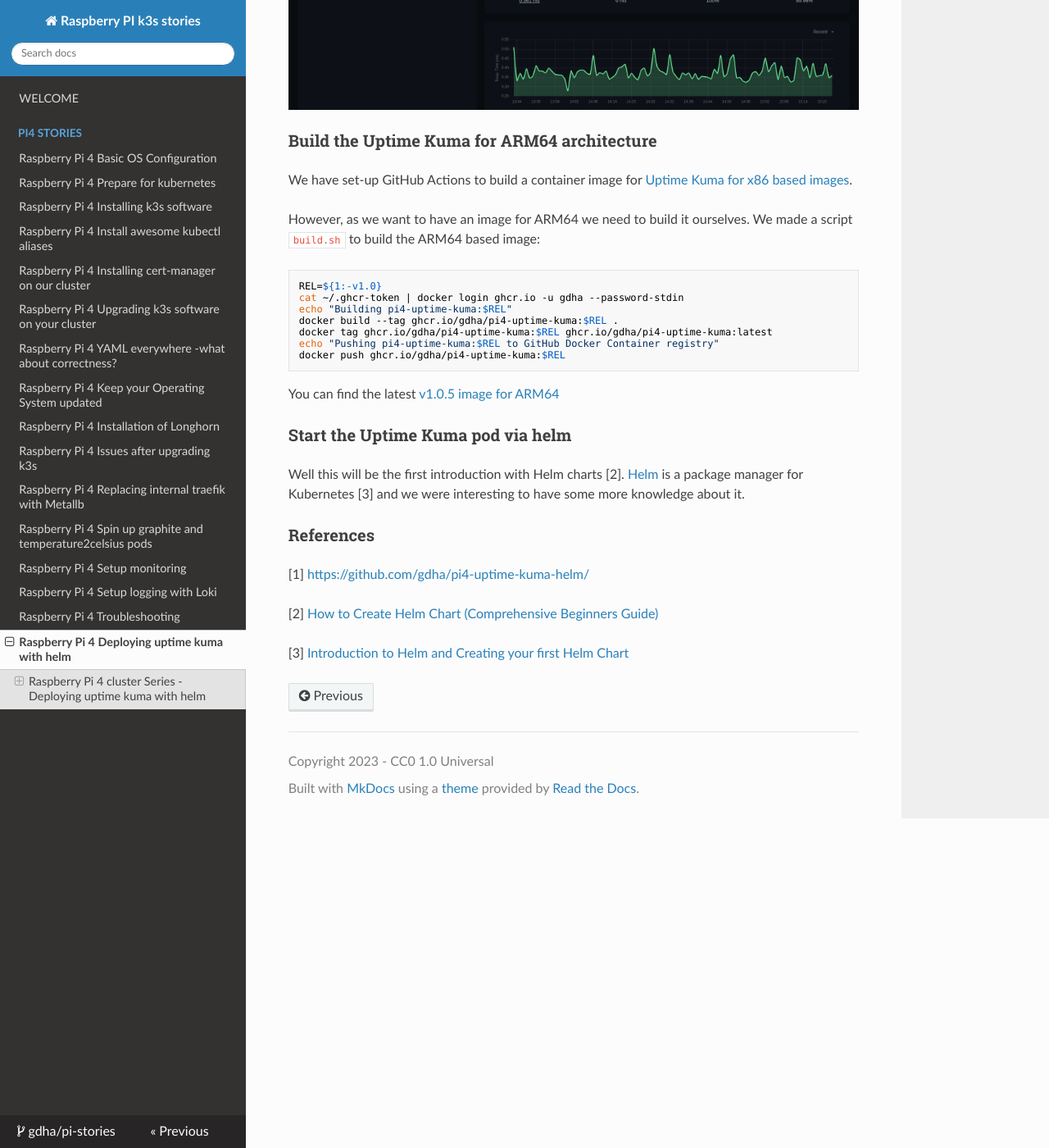
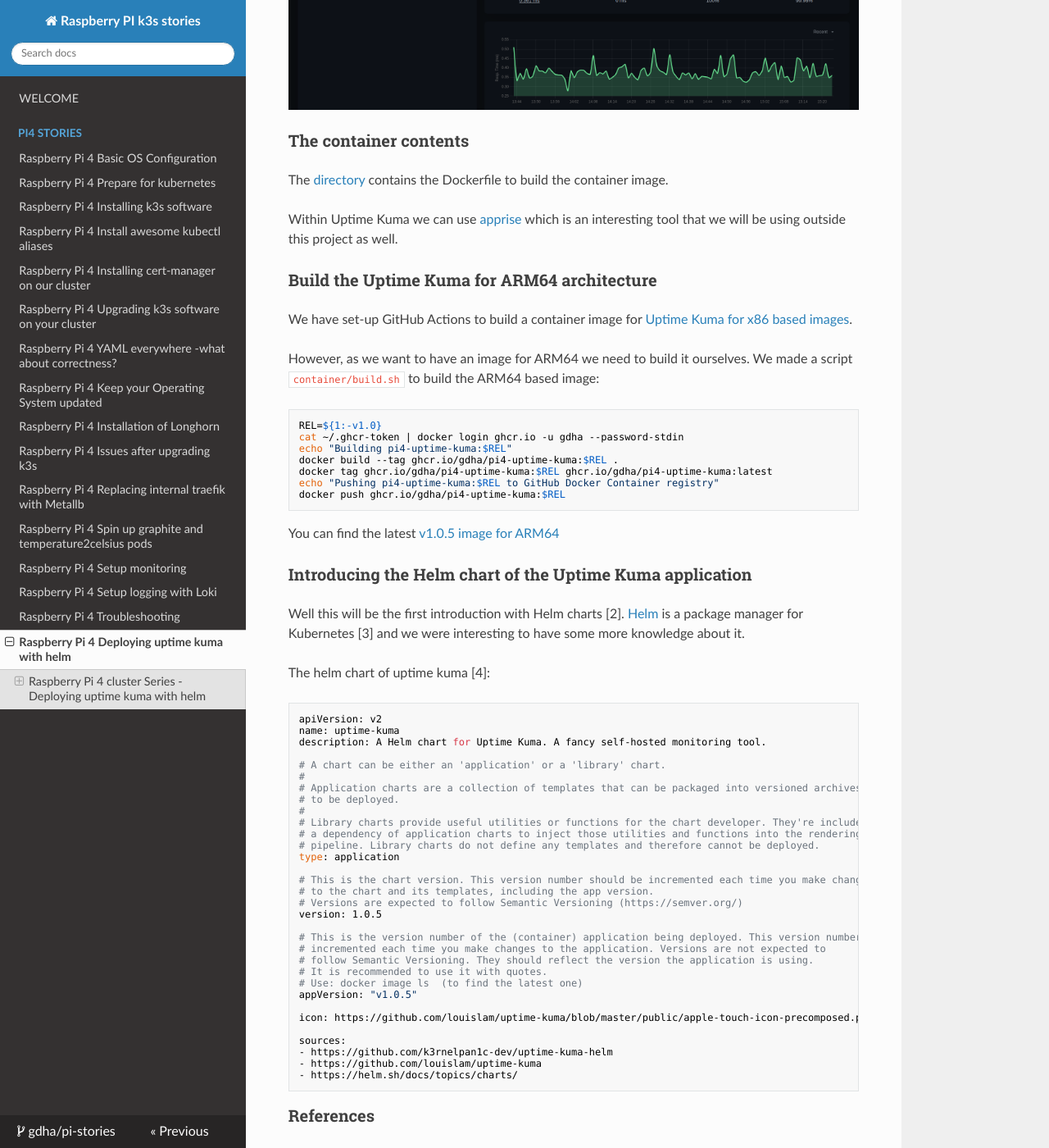
Before and after one commit to gdha/pi-stories, an MkDocs documentation site: the page built from docs/pi-stories16.md, in a window 1280 px wide and 1400 px high, scrolled down 654 px. Shown: the whole window at 82% size. Built offline with MkDocs 1.6.1, drawn with Linux system fonts in a browser that asks for light colours; nearby versions of some CDN libraries; some of the changed text lies outside the part shown.

Commit message:
update uptime kuma story (WiP)

````diff
--- a/docs/pi-stories16.md
+++ b/docs/pi-stories16.md
@@ -10,11 +10,17 @@
 
 ![](img/uptime-kuma-nas.png)
 
+### The container contents
+
+The [directory](https://github.com/gdha/pi4-uptime-kuma-helm/tree/main/container) contains the Dockerfile to build the container image.
+
+Within Uptime Kuma we can use [apprise](https://github.com/caronc/apprise) which is an interesting tool that we will be using outside this project as well.
+
 ### Build the Uptime Kuma for ARM64 architecture
 
 We have set-up GitHub Actions to build a container image for [Uptime Kuma for x86 based images](https://github.com/gdha/pi4-uptime-kuma-helm/pkgs/container/uptime-kuma).
 
-However, as we want to have an image for ARM64 we need to build it ourselves. We made a script `build.sh` to build the ARM64 based image:
+However, as we want to have an image for ARM64 we need to build it ourselves. We made a script `container/build.sh` to build the ARM64 based image:
 
 ```bash
 REL=${1:-v1.0}
@@ -28,9 +34,49 @@
 
 You can find the latest [v1.0.5 image for ARM64](https://github.com/users/gdha/packages/container/package/pi4-uptime-kuma)
 
-### Start the Uptime Kuma pod via helm
+
+
+### Introducing the Helm chart of the Uptime Kuma application
 
 Well this will be the first introduction with Helm charts [2]. [Helm](https://helm.sh/) is a package manager for Kubernetes [3] and we were interesting to have some more knowledge about it.
+
+The helm chart of uptime kuma [4]:
+
+```bash
+apiVersion: v2
+name: uptime-kuma
+description: A Helm chart for Uptime Kuma. A fancy self-hosted monitoring tool.
+
+# A chart can be either an 'application' or a 'library' chart.
+#
+# Application charts are a collection of templates that can be packaged into versioned archives
+# to be deployed.
+#
+# Library charts provide useful utilities or functions for the chart developer. They're included as
+# a dependency of application charts to inject those utilities and functions into the rendering
+# pipeline. Library charts do not define any templates and therefore cannot be deployed.
+type: application
+
+# This is the chart version. This version number should be incremented each time you make changes
+# to the chart and its templates, including the app version.
+# Versions are expected to follow Semantic Versioning (https://semver.org/)
+version: 1.0.5
+
+# This is the version number of the (container) application being deployed. This version number should be
+# incremented each time you make changes to the application. Versions are not expected to
+# follow Semantic Versioning. They should reflect the version the application is using.
+# It is recommended to use it with quotes.
+# Use: docker image ls  (to find the latest one)
+appVersion: "v1.0.5"
+
+icon: https://github.com/louislam/uptime-kuma/blob/master/public/apple-touch-icon-precomposed.png
+
+sources:
+- https://github.com/k3rnelpan1c-dev/uptime-kuma-helm
+- https://github.com/louislam/uptime-kuma
+- https://helm.sh/docs/topics/charts/
+```
+
 
 
 ### References
@@ -40,3 +86,5 @@
 [2] [How to Create Helm Chart (Comprehensive Beginners Guide)](https://devopscube.com/create-helm-chart/)
 
 [3] [Introduction to Helm and Creating your first Helm Chart](https://devopslearning.medium.com/introduction-to-helm-and-creating-your-first-helm-chart-53c5df736bf2)
+
+[4] [Chart.yaml of Uptime Kuma](https://github.com/gdha/pi4-uptime-kuma-helm/blob/main/uptime-kuma/Chart.yaml)
````
